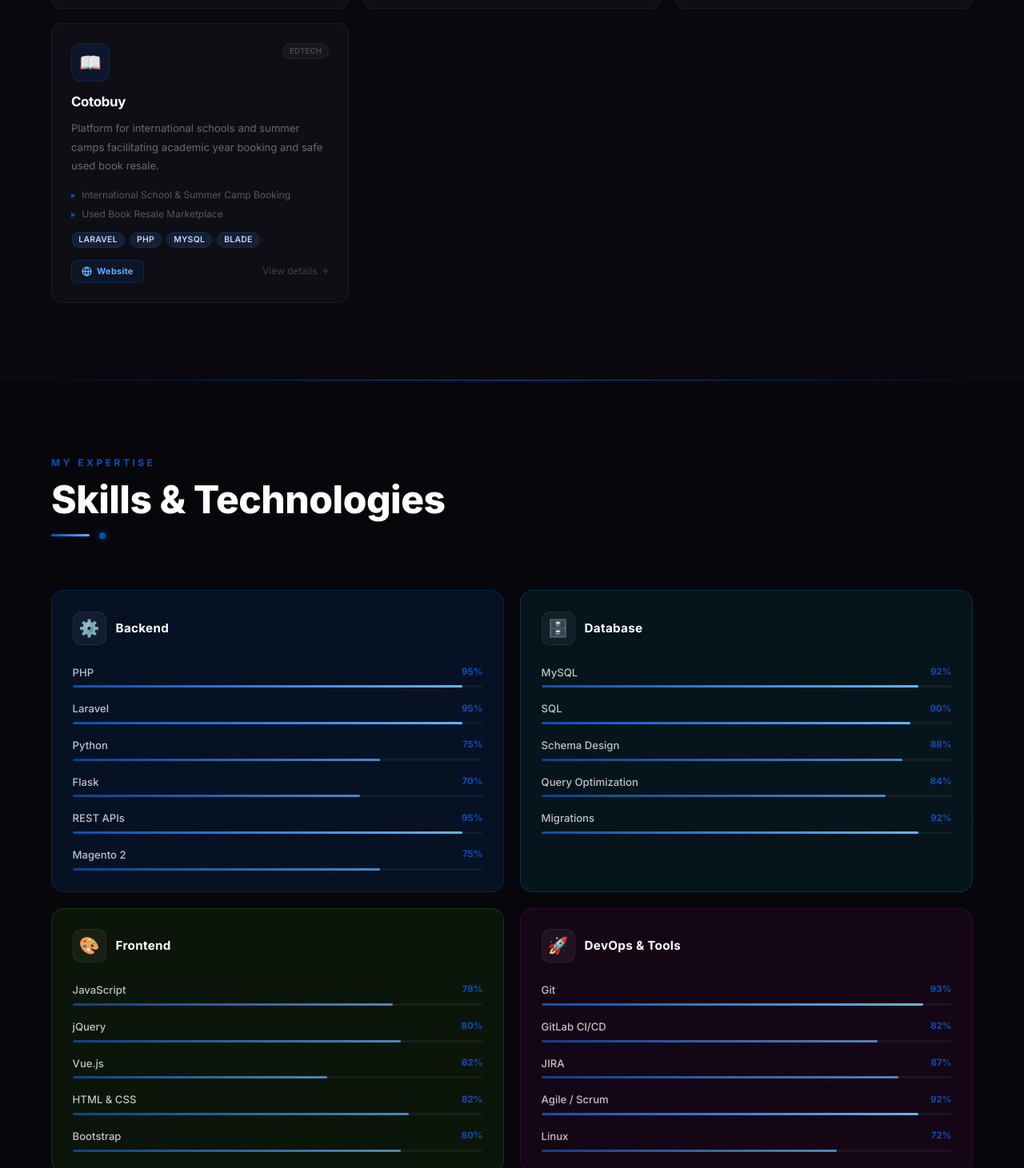
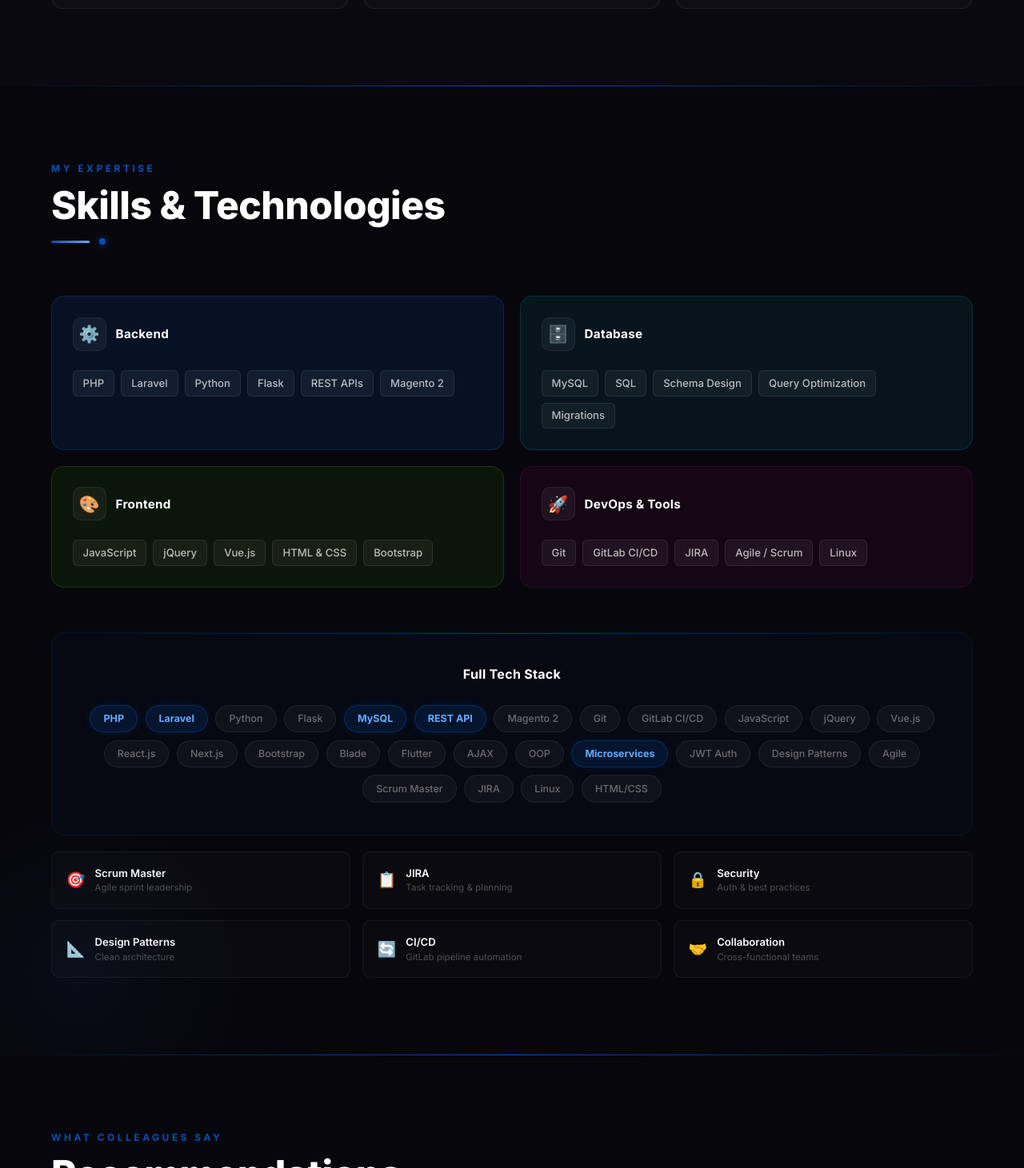
Before and after one commit to nazemms1/micheal, a React (Vite) app: page / in a window 1280 px wide. Shown: the part 5269-6730 px from the top of the page at 80% size. Built offline with nearby package versions, Linux system fonts and the light colour scheme.

Commit message:
fix:project

```diff
--- a/src/components/Contact.tsx
+++ b/src/components/Contact.tsx
@@ -1,41 +1,16 @@
-import { useState } from "react";
 import {
   Box,
   Stack,
   Group,
   Text,
   Title,
-  TextInput,
-  Textarea,
-  SimpleGrid,
   Anchor,
 } from "@mantine/core";
 import { useReveal } from "../hooks/useReveal";
 import classes from "./Contact.module.css";
 
 export default function Contact() {
-  const [form, setForm] = useState({
-    name: "",
-    email: "",
-    subject: "",
-    message: "",
-  });
-  const [sending, setSending] = useState(false);
-  const [sent, setSent] = useState(false);
   const { ref, visible } = useReveal();
-
-  const handleSubmit = (e: React.FormEvent) => {
-    e.preventDefault();
-    setSending(true);
-    const mailtoLink = `mailto:micheal1namma@gmail.com?subject=${encodeURIComponent(form.subject || "Portfolio Contact")}&body=${encodeURIComponent(`Name: ${form.name}\nEmail: ${form.email}\n\n${form.message}`)}`;
-    window.location.href = mailtoLink;
-    setTimeout(() => {
-      setSending(false);
-      setSent(true);
-      setForm({ name: "", email: "", subject: "", message: "" });
-      setTimeout(() => setSent(false), 4000);
-    }, 600);
-  };
 
   const socialLinks = [
     {
@@ -224,7 +199,7 @@
             </Text>
           </Box>
 
-          <SimpleGrid cols={{ base: 1, md: 2 }} spacing="3rem">
+          <Box style={{ maxWidth: '560px', margin: '0 auto' }}>
             <Box
               style={{
                 opacity: visible ? 1 : 0,
@@ -357,111 +332,7 @@
               </Box>
             </Box>
 
-            <Box
-              style={{
-                opacity: visible ? 1 : 0,
-                transform: visible ? "translateX(0)" : "translateX(30px)",
-                transition: "all 0.8s ease 0.35s",
-              }}
-            >
-              <Box
-                style={{
-                  padding: "2rem",
-                  background: "rgba(255,255,255,0.025)",
-                  border: "1px solid rgba(255,255,255,0.07)",
-                  borderRadius: "18px",
-                  position: "relative",
-                  overflow: "hidden",
-                }}
-              >
-                <Box
-                  style={{
-                    position: "absolute",
-                    top: 0,
-                    left: 0,
-                    right: 0,
-                    height: "1px",
-                    background:
-                      "linear-gradient(90deg, transparent, rgba(9,79,183,0.5), transparent)",
-                  }}
-                />
-                <Text
-                  style={{
-                    color: "#fff",
-                    fontWeight: 700,
-                    fontSize: "1.1rem",
-                    marginBottom: "1.75rem",
-                  }}
-                >
-                  Send a Message
-                </Text>
-
-                <form onSubmit={handleSubmit}>
-                  <SimpleGrid cols={2} spacing="1rem" mb="1rem">
-                    <TextInput
-                      label="Your Name"
-                      type="text"
-                      placeholder="John Doe"
-                      value={form.name}
-                      onChange={(e) =>
-                        setForm({ ...form, name: e.target.value })
-                      }
-                      required
-                      classNames={{ input: classes.inputFocus }}
-                    />
-                    <TextInput
-                      label="Email Address"
-                      type="email"
-                      placeholder="john@example.com"
-                      value={form.email}
-                      onChange={(e) =>
-                        setForm({ ...form, email: e.target.value })
-                      }
-                      required
-                      classNames={{ input: classes.inputFocus }}
-                    />
-                  </SimpleGrid>
-
-                  <TextInput
-                    label="Subject"
-                    type="text"
-                    placeholder="Project inquiry, collaboration..."
-                    value={form.subject}
-                    onChange={(e) =>
-                      setForm({ ...form, subject: e.target.value })
-                    }
-                    mb="1rem"
-                    classNames={{ input: classes.inputFocus }}
-                  />
-
-                  <Textarea
-                    label="Message"
-                    rows={5}
-                    placeholder="Tell me about your project or opportunity..."
-                    value={form.message}
-                    onChange={(e) =>
-                      setForm({ ...form, message: e.target.value })
-                    }
-                    required
-                    mb="1.5rem"
-                    classNames={{ input: classes.inputFocus }}
-                  />
-
-                  <button
-                    type="submit"
-                    disabled={sending}
-                    className={sent ? classes.submitBtnSent : classes.submitBtn}
-                  >
-                    {sending
-                      ? "Opening email client..."
-                      : sent
-                        ? "✓ Message ready in email client"
-                        : "Send Message →"}
-                  </button>
-                </form>
-              </Box>
-            </Box>
-          </SimpleGrid>
+          </Box>
         </Box>
       </Box>
 
--- a/src/components/Projects.tsx
+++ b/src/components/Projects.tsx
@@ -133,19 +133,6 @@
     featured: false,
     links: [
       { label: 'Website', href: 'https://stgate.net/', type: 'web' },
-    ],
-  },
-  {
-    name: 'Cotobuy',
-    description: 'Platform for international schools and summer camps facilitating academic year booking and safe used book resale.',
-    longDescription: 'The Cotobuy platform provides special options from international schools and summer camps, facilitating the process of booking a customer seat for the new academic year and getting books. It enables you to resell your used books easily and safely.',
-    highlights: ['International School & Summer Camp Booking', 'Used Book Resale Marketplace', 'Academic Year Seat Reservation'],
-    tags: ['Laravel', 'PHP', 'MySQL', 'Blade'],
-    category: 'EdTech',
-    icon: '📖',
-    featured: false,
-    links: [
-      { label: 'Website', href: 'https://cotobuy.net/', type: 'web' },
     ],
   },
 ]
--- a/src/components/Skills.tsx
+++ b/src/components/Skills.tsx
@@ -8,53 +8,28 @@
     icon: '⚙️',
     color: 'rgba(9,79,183,0.15)',
     borderColor: 'rgba(9,79,183,0.3)',
-    skills: [
-      { name: 'PHP', level: 95 },
-      { name: 'Laravel', level: 95 },
-      { name: 'Python', level: 75 },
-      { name: 'Flask', level: 70 },
-      { name: 'REST APIs', level: 95 },
-      { name: 'Magento 2', level: 75 },
-    ],
+    skills: ['PHP', 'Laravel', 'Python', 'Flask', 'REST APIs', 'Magento 2'],
   },
   {
     category: 'Database',
     icon: '🗄️',
     color: 'rgba(9,140,183,0.1)',
     borderColor: 'rgba(9,140,183,0.25)',
-    skills: [
-      { name: 'MySQL', level: 92 },
-      { name: 'SQL', level: 90 },
-      { name: 'Schema Design', level: 88 },
-      { name: 'Query Optimization', level: 84 },
-      { name: 'Migrations', level: 92 },
-    ],
+    skills: ['MySQL', 'SQL', 'Schema Design', 'Query Optimization', 'Migrations'],
   },
   {
     category: 'Frontend',
     icon: '🎨',
     color: 'rgba(79,183,9,0.08)',
     borderColor: 'rgba(79,183,9,0.2)',
-    skills: [
-      { name: 'JavaScript', level: 78 },
-      { name: 'jQuery', level: 80 },
-      { name: 'Vue.js', level: 62 },
-      { name: 'HTML & CSS', level: 82 },
-      { name: 'Bootstrap', level: 80 },
-    ],
+    skills: ['JavaScript', 'jQuery', 'Vue.js', 'HTML & CSS', 'Bootstrap'],
   },
   {
     category: 'DevOps & Tools',
     icon: '🚀',
     color: 'rgba(183,9,140,0.08)',
     borderColor: 'rgba(183,9,140,0.2)',
-    skills: [
-      { name: 'Git', level: 93 },
-      { name: 'GitLab CI/CD', level: 82 },
-      { name: 'JIRA', level: 87 },
-      { name: 'Agile / Scrum', level: 92 },
-      { name: 'Linux', level: 72 },
-    ],
+    skills: ['Git', 'GitLab CI/CD', 'JIRA', 'Agile / Scrum', 'Linux'],
   },
 ]
 
@@ -70,26 +45,6 @@
   { name: 'JIRA', hot: false }, { name: 'Linux', hot: false }, { name: 'HTML/CSS', hot: false },
 ]
 
-function SkillBar({ name, level, visible, delay }: { name: string; level: number; visible: boolean; delay: number }) {
-  return (
-    <Box>
-      <Group justify="space-between" mb="0.4rem">
-        <Text style={{ color: 'rgba(255,255,255,0.75)', fontSize: '0.82rem', fontWeight: 500 }}>{name}</Text>
-        <Text style={{ color: 'rgb(9,79,183)', fontSize: '0.72rem', fontWeight: 700 }}>{level}%</Text>
-      </Group>
-      <Box style={{ height: '3px', background: 'rgba(255,255,255,0.05)', borderRadius: '2px', overflow: 'hidden' }}>
-        <Box style={{
-          height: '100%',
-          width: visible ? `${level}%` : '0%',
-          background: level >= 90 ? 'linear-gradient(90deg, rgb(9,79,183), rgb(100,180,255))' : 'linear-gradient(90deg, rgba(9,79,183,0.7), rgba(100,180,255,0.7))',
-          borderRadius: '2px',
-          transition: `width 1.2s ease ${delay}s`,
-          boxShadow: level >= 90 ? '0 0 8px rgba(9,79,183,0.6)' : 'none',
-        }} />
-      </Box>
-    </Box>
-  )
-}
 
 export default function Skills() {
   const { ref, visible } = useReveal()
@@ -127,9 +82,9 @@
                 <Box style={{ width: '42px', height: '42px', borderRadius: '10px', background: 'rgba(255,255,255,0.05)', display: 'flex', alignItems: 'center', justifyContent: 'center', fontSize: '1.3rem', border: '1px solid rgba(255,255,255,0.06)' }}>{group.icon}</Box>
                 <Title order={3} style={{ color: '#fff', fontWeight: 700, fontSize: '0.95rem', letterSpacing: '0.3px' }}>{group.category}</Title>
               </Group>
-              <Box style={{ display: 'flex', flexDirection: 'column', gap: '1rem' }}>
-                {group.skills.map((skill, si) => (
-                  <SkillBar key={skill.name} name={skill.name} level={skill.level} visible={visible} delay={gi * 0.1 + si * 0.08} />
+              <Box style={{ display: 'flex', flexWrap: 'wrap', gap: '0.5rem' }}>
+                {group.skills.map((skill) => (
+                  <Box component="span" key={skill} style={{ padding: '0.3rem 0.75rem', background: 'rgba(255,255,255,0.05)', border: '1px solid rgba(255,255,255,0.08)', borderRadius: '6px', color: 'rgba(255,255,255,0.7)', fontSize: '0.82rem', fontWeight: 500 }}>{skill}</Box>
                 ))}
               </Box>
             </Box>
```
